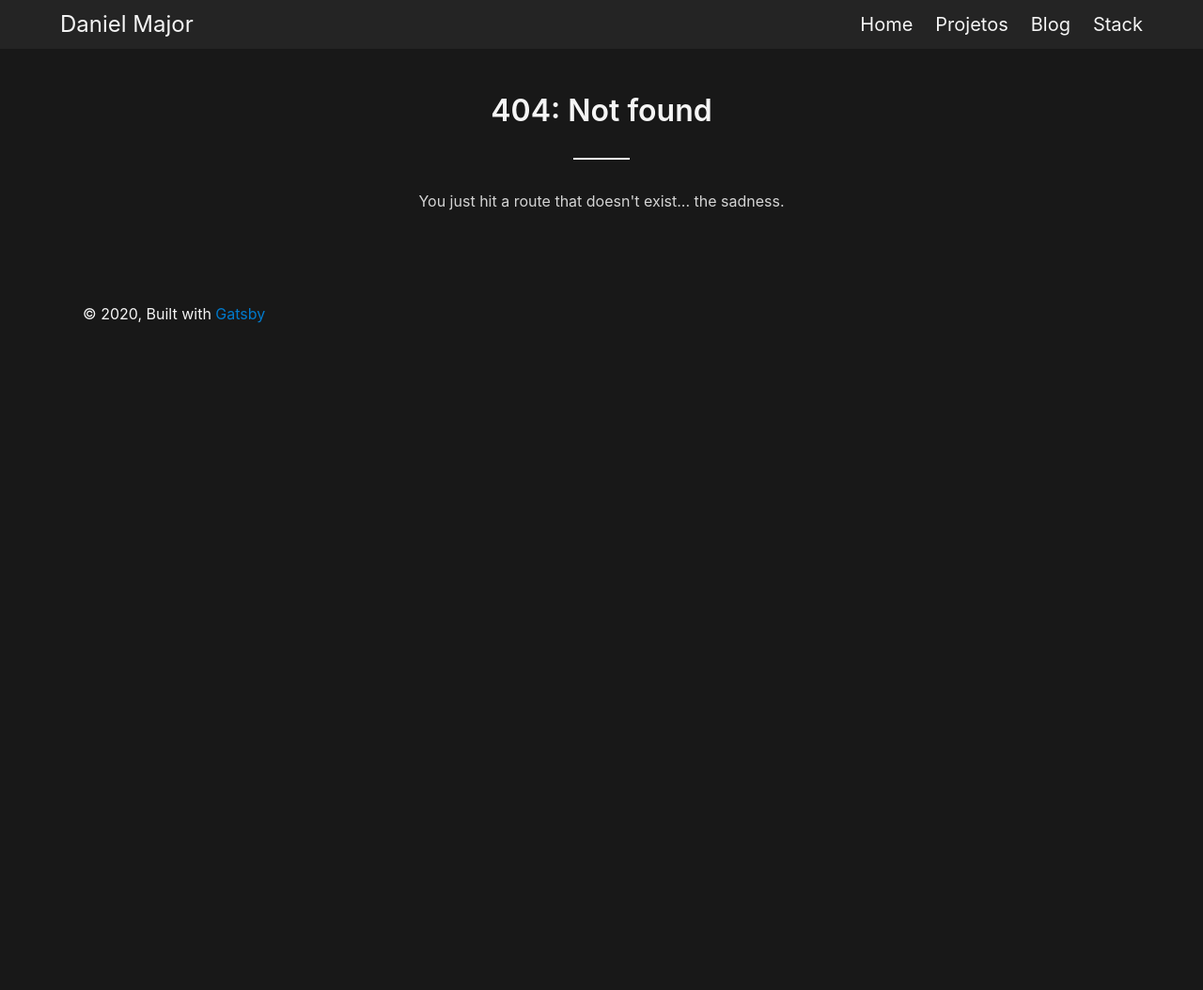
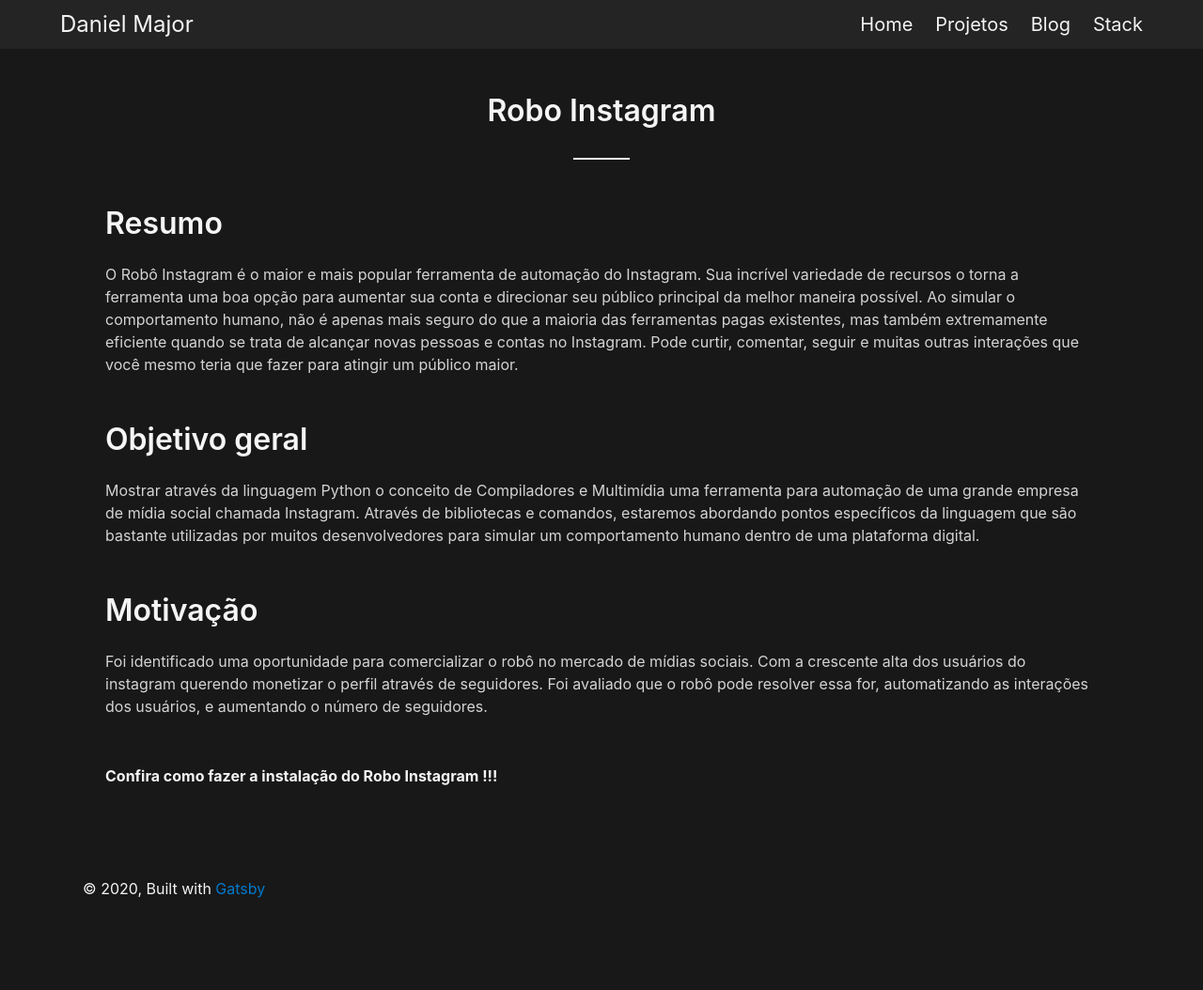
Before and after one commit to Seveshy/danielmajor, a Gatsby site: page /robo in a window 1280 px wide. Before the commit this address had no page. Shown: the whole page at 94% size. Before the commit the page ends 800 px from the top, so only its background shows below. Built offline with nearby package versions, Linux system fonts and the light colour scheme; Gatsby itself is replaced by a stand-in of ours.

Commit message:
Robo instagram

```diff
--- a/src/pages/projects.js
+++ b/src/pages/projects.js
@@ -38,6 +38,13 @@
             }
         }
     }
+    robo: file(relativePath: { eq: "robo.png" }) {
+        childImageSharp {
+            fixed(width: 128, height: 128) {
+                ...GatsbyImageSharpFixed
+            }
+        }
+    }
 }
 
 `;
@@ -61,6 +68,15 @@
     </p>
         <div className="columns">
             <div className="column is-half is-offset-one-quarter ">
+                <Link to="robo" target="_blank">
+                    <Card
+                    title={"Robo Instagram"}
+                    subtitle={"Projeto desenvolvido dentro da Universidade Ibirapuera"}
+                    tags={["gatsby", "bulma"]}
+                    image={<Img fixed={data.robo.childImageSharp.fixed} />}
+                    />
+                </Link>
+
                 <a href="https://github.com/Seveshy/danielmajor-gatsby" target="_blank">
                     <Card
                     title={"Blog pessoal"}
--- /dev/null
+++ b/src/pages/robo.js
@@ -0,0 +1,35 @@
+import React from "react"
+
+import Layout from "../components/layout"
+
+const RoboPage = () => (
+  <Layout>
+      <section className="section">
+        <h1 className="title has-text-centered has-text-light">Robo Instagram</h1>
+        <hr />
+        <h1 className="mt-10 title has-text-light">Resumo</h1>
+        <p className="">O Robô Instagram é o maior e mais popular ferramenta de automação do Instagram. Sua incrível variedade de recursos o torna a ferramenta uma boa opção para aumentar sua conta e direcionar seu público principal da melhor maneira possível.
+
+        Ao simular o comportamento humano, não é apenas mais seguro do que a maioria das
+        ferramentas pagas existentes, mas também extremamente eficiente quando se trata de
+        alcançar novas pessoas e contas no Instagram. Pode curtir, comentar,
+        seguir e muitas outras interações que você mesmo teria que fazer para atingir um
+        público maior.</p>
+
+        <h1 className="mt-10 title has-text-light">Objetivo geral</h1>
+        <p className="">Mostrar através da linguagem Python o conceito de Compiladores e Multimídia uma ferramenta para automação de uma grande empresa de mídia social chamada Instagram. Através de bibliotecas e comandos, estaremos abordando pontos específicos da linguagem que são bastante utilizadas por muitos desenvolvedores para simular um comportamento humano dentro de uma plataforma digital.</p>
+
+        <h1 className="mt-10 title has-text-light">Motivação</h1>
+        <p style={{ marginBottom: '50px' }} className="">Foi identificado uma oportunidade para comercializar o robô no mercado de mídias sociais. Com a crescente alta dos usuários do instagram querendo monetizar o perfil através de seguidores. Foi avaliado que o robô pode resolver essa for, automatizando as interações dos usuários, e aumentando o número de seguidores.</p>
+
+        <a style={{ fontWeight: 'bold' }}
+        href="https://roboinstagram.netlify.app/"
+        className="has-text-light">Confira como fazer a instalação do Robo Instagram !!!</a>
+
+      </section>
+
+
+  </Layout>
+)
+
+export default RoboPage
```
Also changed, not shown: src/images/gatsby-icon.png (deleted), src/images/robo.png (added).
